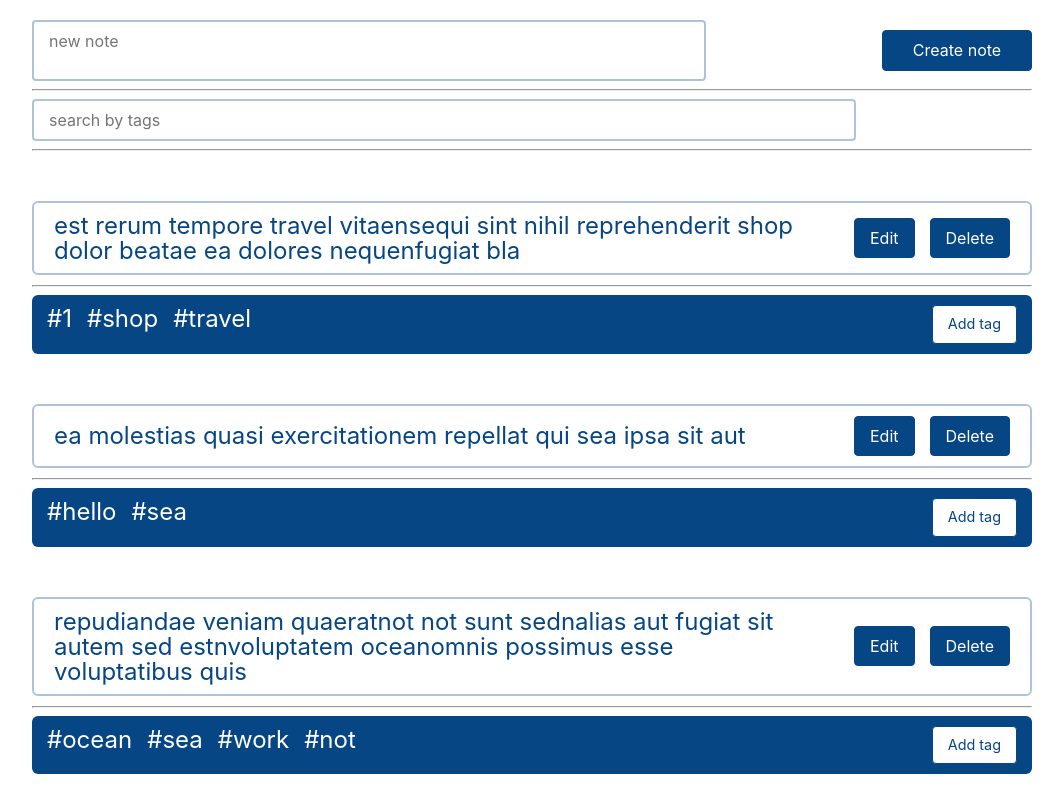
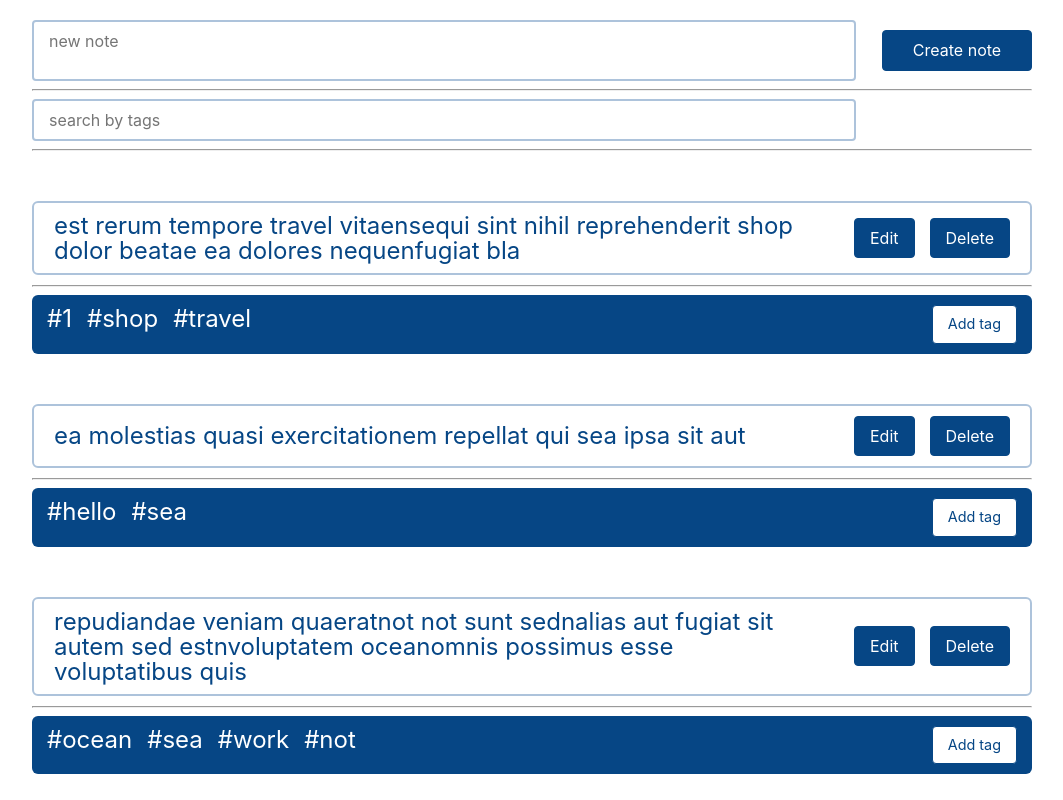
Before and after one commit to koranevskiy/noteEditor, a React (Create React App) app: page / in a window 1280 px wide. Shown: the top 800 px of the page, without its empty margins (108-1171 px from the left). Built offline with nearby package versions, Linux system fonts and the light colour scheme.

Commit message:
improved adaptive

```diff
--- a/src/Components/Pages/NotePage/Notes.module.scss
+++ b/src/Components/Pages/NotePage/Notes.module.scss
@@ -1,54 +1,61 @@
-.notes{
-  @media (max-width: 1020px){
+.notes {
+  @media (max-width: 1020px) {
     max-width: 730px;
     margin: 0 auto;
   }
-  @media (max-width: 729px){
+  @media (max-width: 728px) {
     max-width: 500px;
     padding: 10px 5px;
   }
-  .filter{
-    input{
+
+  .filter {
+    input {
       width: 80%;
-      @media (max-width: 729px){
+      @media (max-width: 728px) {
         width: 65%;
       }
     }
   }
 
-  .newNote{
+  .newNote {
     display: flex;
     align-items: center;
     justify-content: space-between;
-    @media (max-width: 480px) {
+
+    @media (max-width: 1020px) {
       flex-direction: column;
       align-items: flex-start;
     }
-    textarea{
-      flex: 0 1 65%;
+
+    textarea {
+      flex: 0 1 80%;
+      @media (max-width: 1020px) {
+        width: 97%;
+
+        margin-bottom: 10px;
+
+      }
       @media (max-width: 480px) {
-          margin-bottom: 10px;
-          width: 95%;
+        width: 95%;
       }
     }
 
-    button{
+    button {
       flex: 0 1 15%;
       display: flex;
       justify-content: center;
       margin-left: auto;
 
-      @media (max-width: 1020px){
-        flex: 0 1 20%;
+      @media (max-width: 1020px) {
+        flex: 0 1 15%;
       }
-      @media (max-width: 729px){
+      @media (max-width: 728px) {
         font-size: 1.2em;
         flex: 0 1 29%;
       }
       @media (max-width: 480px) {
 
 
-
       }
     }
   }
```
